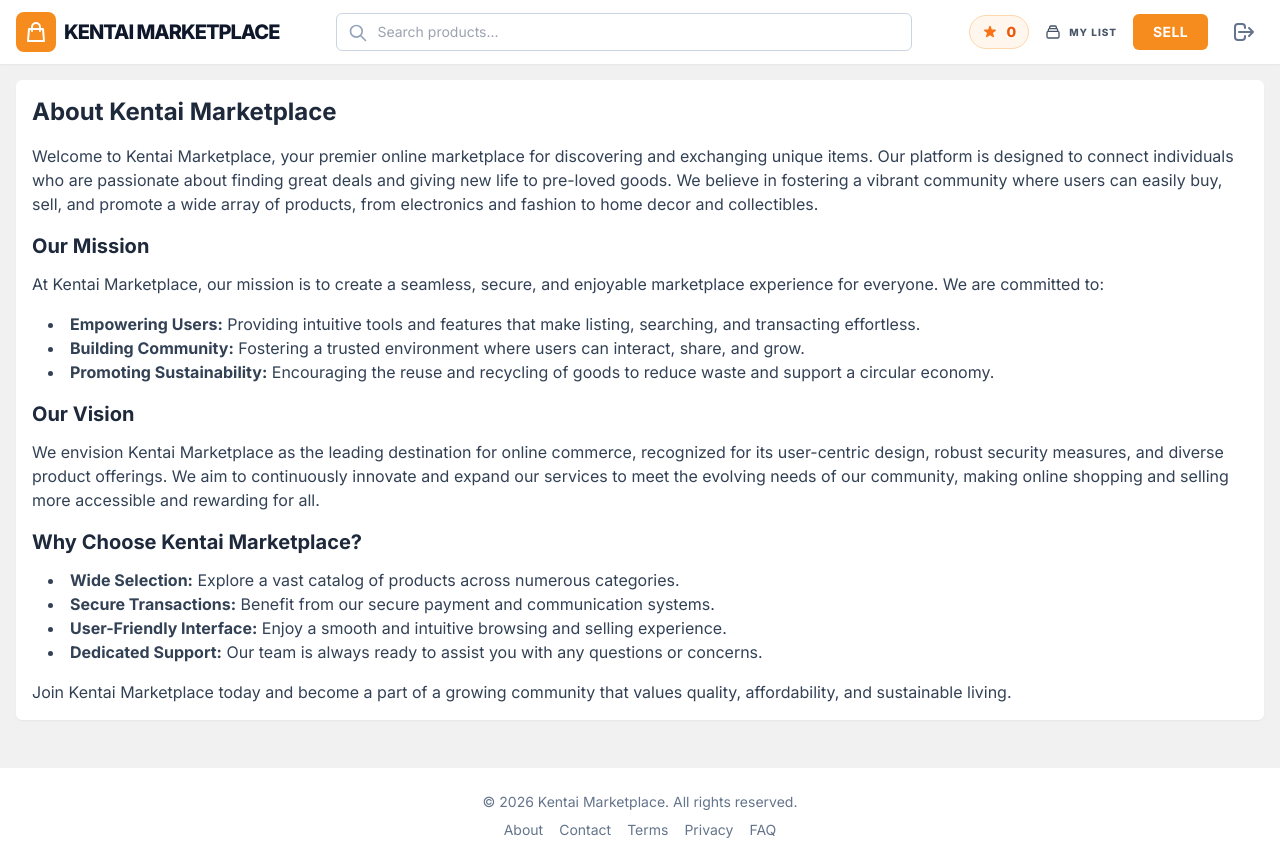
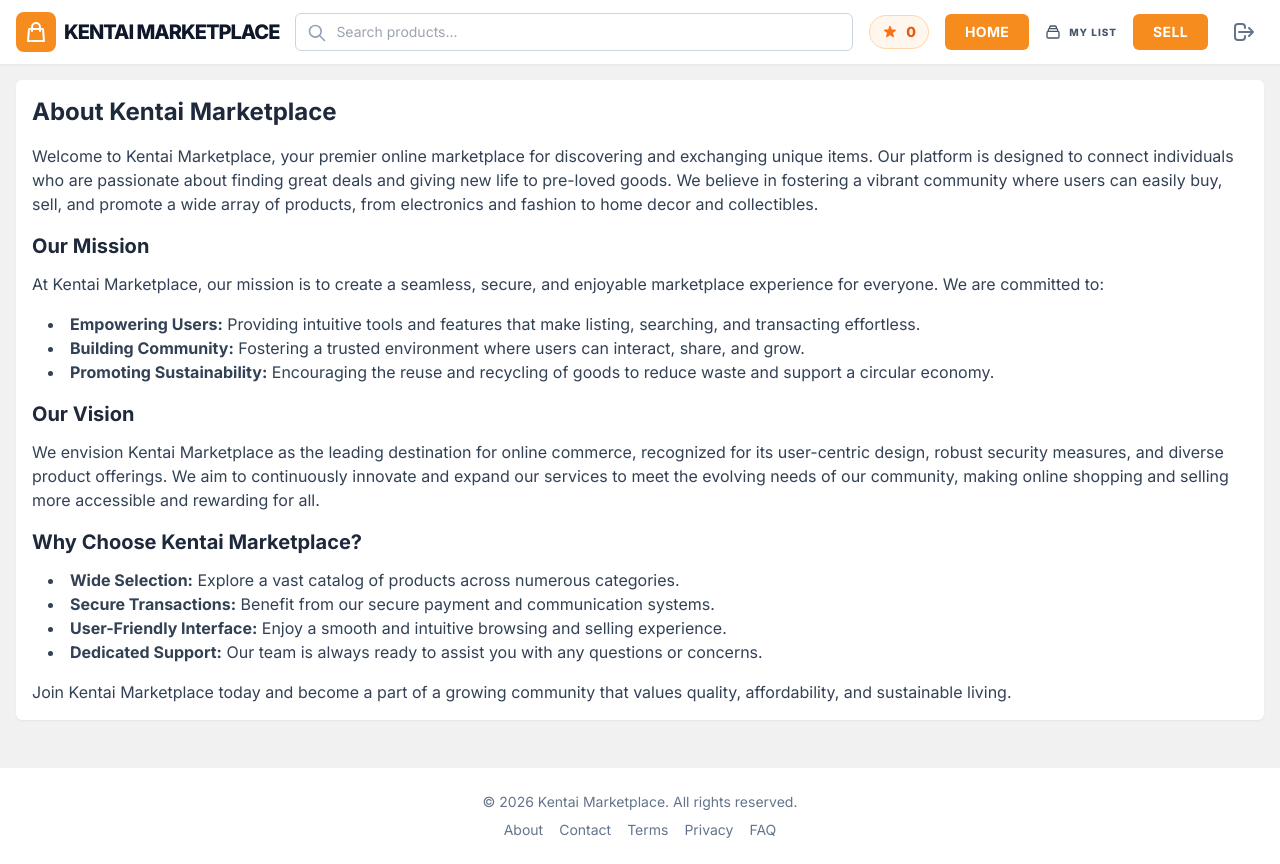
Before and after one commit to Fakowajo3908/kentaimarketplace, a website: page about.html in a window 1280 px wide. Drawn offline with nearby package versions, Linux system fonts and the light colour scheme; no server answers.

Commit message:
first commit

```diff
--- a/about.html
+++ b/about.html
@@ -70,6 +70,9 @@
           <svg class="w-4 h-4 text-orange-500" fill="currentColor" viewBox="0 0 20 20"><path d="M9.049 2.927c.3-.921 1.603-.921 1.902 0l1.07 3.292a1 1 0 00.95.69h3.462c.969 0 1.371 1.24.588 1.81l-2.8 2.034a1 1 0 00-.364 1.118l1.07 3.292c.3.921-.755 1.688-1.54 1.118l-2.8-2.034a1 1 0 00-1.175 0l-2.8 2.034c-.784.57-1.838-.197-1.539-1.118l1.07-3.292a1 1 0 00-.364-1.118L2.98 8.72c-.783-.57-.38-1.81.588-1.81h3.461a1 1 0 00.951-.69l1.07-3.292z" /></svg>
           <span class="text-orange-600 font-black text-xs sm:text-sm" id="navPoints">0</span>
         </div>
+        <button onclick="location.href='index.html'" class="jumia-orange text-white px-3 sm:px-5 py-2 rounded-md font-bold text-xs sm:text-sm hover:opacity-90 transition uppercase tracking-wide">
+            Home
+        </button>
         <button onclick="location.href='my-listings.html'" class="hidden sm:flex items-center gap-2 text-slate-600 hover:text-orange-600 font-black uppercase text-[10px] tracking-widest transition">
             <svg class="w-4 h-4" fill="none" stroke="currentColor" viewBox="0 0 24 24"><path stroke-width="2" d="M19 11H5m14 0a2 2 0 012 2v6a2 2 0 01-2 2H5a2 2 0 01-2-2v-6a2 2 0 012-2m14 0V9a2 2 0 00-2-2M5 11V9a2 2 0 012-2m0 0V5a2 2 0 012-2h6a2 2 0 012 2v2M7 7h10"/></svg>
             My List
```
